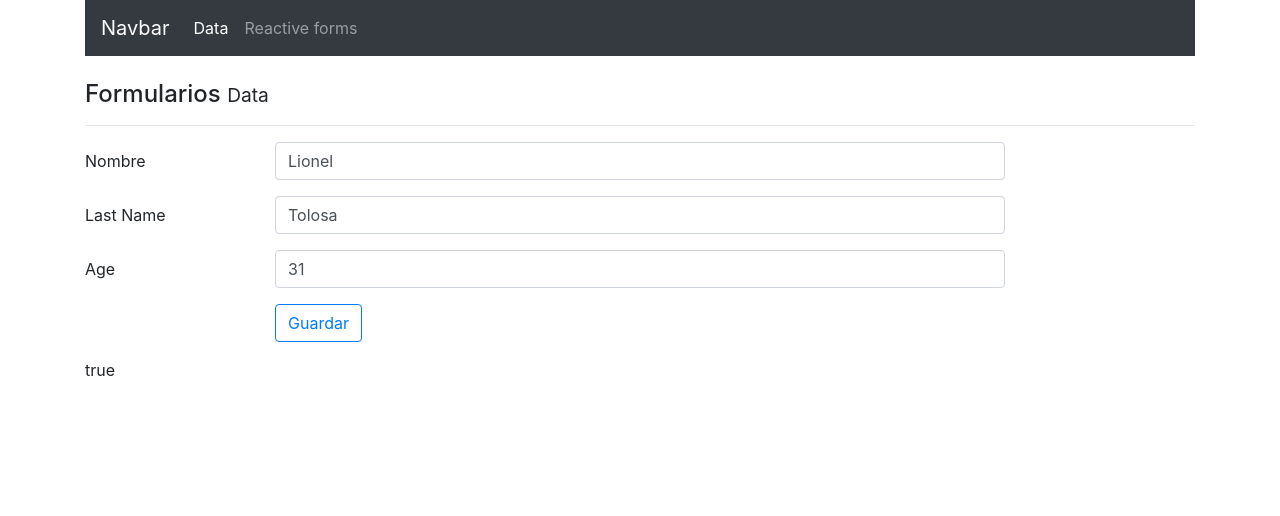
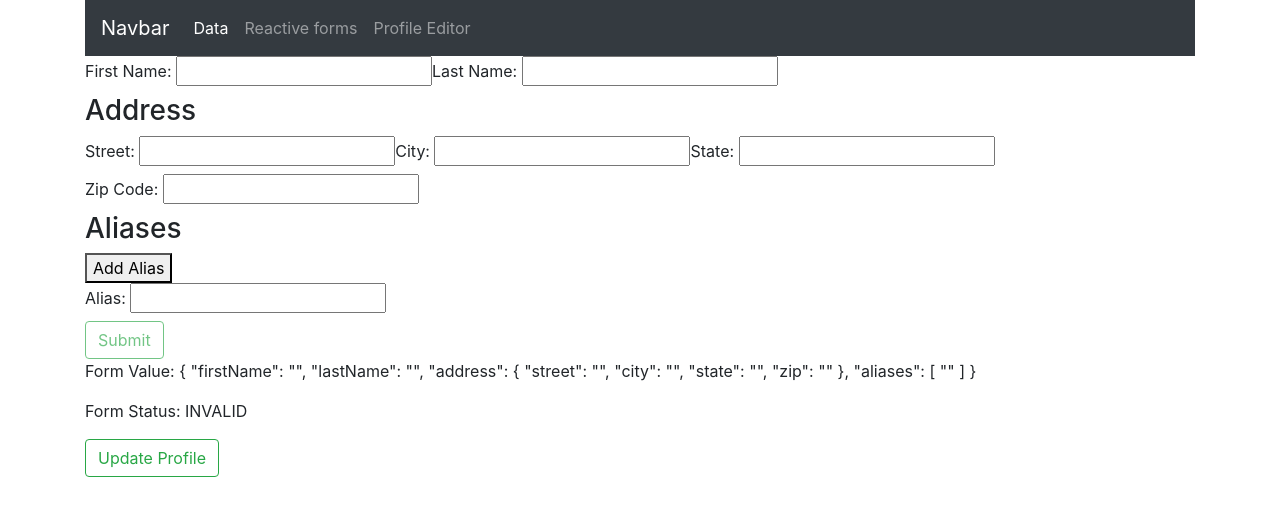
Before and after one commit to lioneltolosa/forms-in-angular, an Angular app: page /profile-editor in a window 1280 px wide. Shown: the top 516 px of the page. Built offline with nearby package versions, Linux system fonts and the light colour scheme.

Commit message:
Reactive Forms Examples Angular.io documentation

```diff
--- a/src/app/app-routing.module.ts
+++ b/src/app/app-routing.module.ts
@@ -1,11 +1,13 @@
 import { NgModule } from '@angular/core';
 import { Routes, RouterModule } from '@angular/router';
 import { DataComponent } from './components/data/data.component';
-import { ReactiveFormsComponent } from './components/reactive-forms/reactive-forms.component';
+import { ReactiveFormsComponent } from './form/components/reactive-forms/reactive-forms.component';
+import { ProfileEditorComponent } from './form/components/profile-editor/profile-editor.component';
 
 const routes: Routes = [
   { path: 'data', component: DataComponent },
   { path: 'reactive-forms', component: ReactiveFormsComponent },
+  { path: 'profile-editor', component: ProfileEditorComponent },
   { path: '**', component: DataComponent }
 ];
 
--- a/src/app/app.module.ts
+++ b/src/app/app.module.ts
@@ -8,7 +8,8 @@ import { TemplateComponent } from './components/template/template.component';
 import { DataComponent } from './components/data/data.component';
 import { InputComponent } from './components/input/input.component';
 import { NavbarComponent } from './components/navbar/navbar.component';
-import { ReactiveFormsComponent } from './components/reactive-forms/reactive-forms.component';
+import { ReactiveFormsComponent } from './form/components/reactive-forms/reactive-forms.component';
+import { ProfileEditorComponent } from './form/components/profile-editor/profile-editor.component';
 
 @NgModule({
   declarations: [
@@ -17,7 +18,8 @@ import { ReactiveFormsComponent } from './components/reactive-forms/reactive-for
     DataComponent,
     InputComponent,
     NavbarComponent,
-    ReactiveFormsComponent
+    ReactiveFormsComponent,
+    ProfileEditorComponent
   ],
   imports: [
     BrowserModule,
--- a/src/app/components/navbar/navbar.component.html
+++ b/src/app/components/navbar/navbar.component.html
@@ -13,6 +13,9 @@
             <li class="nav-item">
                 <a class="nav-link" href="#" [routerLink]="['/reactive-forms']">Reactive forms</a>
             </li>
+            <li class="nav-item">
+                <a class="nav-link" href="#" [routerLink]="['/profile-editor']">Profile Editor</a>
+            </li>
         </ul>
     </div>
 </nav>
--- a/src/app/components/reactive-forms/reactive-forms.component.html
+++ /dev/null
@@ -1 +0,0 @@
-Reactive
--- /dev/null
+++ b/src/app/form/components/profile-editor/profile-editor.component.html
@@ -0,0 +1,65 @@
+<form [formGroup]="profileForm"
+      (ngSubmit)="onSubmit()">
+    <label>
+        First Name:
+        <input type="text"
+               formControlName="firstName">
+    </label>
+    <label>
+        Last Name:
+        <input type="text"
+               formControlName="lastName">
+    </label>
+    <div formGroupName="address">
+        <h3>Address</h3>
+        <label>
+          Street:
+          <input type="text" formControlName="street">
+        </label>
+        <label>
+          City:
+          <input type="text" formControlName="city">
+        </label>
+        <label>
+          State:
+          <input type="text" formControlName="state">
+        </label>
+        <label>
+          Zip Code:
+          <input type="text" formControlName="zip">
+        </label>
+    </div>
+
+
+
+    <div formArrayName="aliases">
+        <h3>Aliases</h3>
+        <button (click)="addAlias()">Add Alias</button>
+
+        <div *ngFor="let address of aliases.controls; let i=index">
+          <!-- The repeated alias template -->
+          <label>
+            Alias:
+            <input type="text" [formControlName]="i">
+          </label>
+        </div>
+    </div>
+
+    <button class="btn btn-outline-success"
+            type="submit"
+            [disabled]="!profileForm.valid">
+            Submit
+    </button>
+</form>
+
+<p>
+    Form Value: {{ profileForm.value | json }}
+</p>
+<p>
+    Form Status: {{ profileForm.status }}
+</p>
+
+<button class="btn btn-outline-success"
+            (click)="updateProfile()">
+            Update Profile
+    </button>
--- /dev/null
+++ b/src/app/form/components/profile-editor/profile-editor.component.ts
@@ -0,0 +1,64 @@
+import { Component, OnInit } from '@angular/core';
+import { FormGroup, FormControl, FormArray } from '@angular/forms';
+import { FormBuilder } from '@angular/forms';
+import { Validators } from '@angular/forms';
+
+@Component({
+    selector: 'app-profile-editor',
+    templateUrl: './profile-editor.component.html',
+    styleUrls: ['./profile-editor.component.css']
+})
+export class ProfileEditorComponent implements OnInit {
+
+    // profileForm = new FormGroup({
+    //     firstName: new FormControl(''),
+    //     lastName: new FormControl(''),
+    //     address: new FormGroup({
+    //         street: new FormControl(''),
+    //         city: new FormControl(''),
+    //         state: new FormControl(''),
+    //         zip: new FormControl('')
+    //     })
+    // });
+
+    profileForm = this.fb.group({
+        firstName: ['', Validators.required],
+        lastName: ['', Validators.required],
+        address: this.fb.group({
+            street: [''],
+            city: [''],
+            state: [''],
+            zip: ['', Validators.maxLength(5)],
+        }),
+        aliases: this.fb.array([
+            this.fb.control('')
+        ])
+    });
+
+    constructor(private fb: FormBuilder) { }
+
+    ngOnInit() {
+    }
+
+    onSubmit() {
+        console.warn(this.profileForm.value);
+    }
+
+    updateProfile() {
+        this.profileForm.patchValue({
+            firstName: 'Nancy',
+            address: {
+                street: '123 Drew Street'
+            }
+        });
+    }
+
+    get aliases() {
+        return this.profileForm.get('aliases') as FormArray;
+    }
+
+    addAlias() {
+        this.aliases.push(this.fb.control(''));
+    }
+
+}
--- /dev/null
+++ b/src/app/form/components/reactive-forms/reactive-forms.component.html
@@ -0,0 +1,13 @@
+<label>
+  Name:
+  <input type="text"
+         [formControl]="name">
+</label>
+
+<p>
+  Value: {{ name.value }}
+</p>
+
+<p>
+  <button (click)="updateName()"> Update Name</button>
+</p>
--- a/src/app/components/reactive-forms/reactive-forms.component.ts
+++ b/src/app/form/components/reactive-forms/reactive-forms.component.ts
@@ -1,4 +1,5 @@
 import { Component, OnInit } from '@angular/core';
+import { FormControl } from '@angular/forms';
 
 @Component({
   selector: 'app-reactive-forms',
@@ -7,9 +8,15 @@ import { Component, OnInit } from '@angular/core';
 })
 export class ReactiveFormsComponent implements OnInit {
 
+  name = new FormControl('');
+
   constructor() { }
 
   ngOnInit() {
   }
 
+  updateName() {
+    this.name.setValue('Nancy');
+  }
+
 }
```
Also changed, not shown: src/app/form/form.module.ts (added, +21 -0 lines), src/app/form/components/profile-editor/profile-editor.component.css (added), src/app/form/components/reactive-forms/reactive-forms.component.css (added), 2 other files (tests, documents, lock files or other folders).
